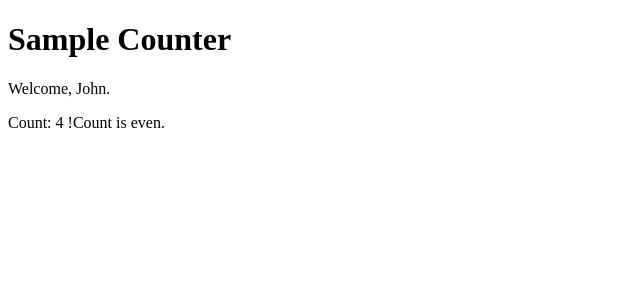
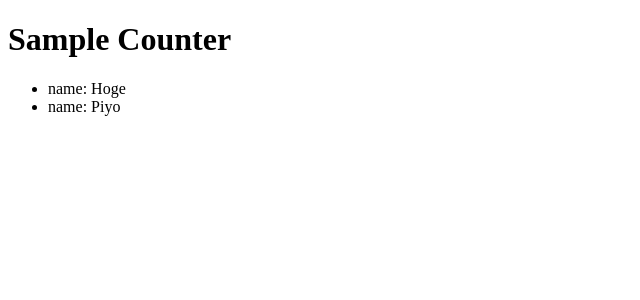
Before and after one commit to segawaakira/vuex-practice, a Vue app in the folder vuex-practice/: page / in a window 1280 px wide. Shown: the top 300 px of the page, without its empty margins (0-640 px from the left). Built offline with nearby package versions, Linux system fonts and the light colour scheme.

Commit message:
getterを設定

```diff
--- a/vuex-practice/src/components/Counter.vue
+++ b/vuex-practice/src/components/Counter.vue
@@ -1,19 +1,18 @@
 <template>
   <div>
-    <p>Welcome, {{ loggedInUser.name }}.</p>
-    <p>Count: {{ count }} !Count is {{ parity }}.</p>
+    <ul>
+      <li v-for="(product, i) in depletedProducts" :key="i">
+          name: {{ product.name }}
+      </li>
+    </ul>
   </div>
 </template>
 
 <script>
-import { mapState } from 'vuex'
 export default {
   computed: {
-    ...mapState([
-      'count', 'loggedInUser'
-    ]),
-    parity () {
-      return this.count % 2 === 0 ? 'even' : 'odd'
+    depletedProducts () {
+      return this.$store.getters.depletedProducts
     }
   }
 }
--- a/vuex-practice/src/store.js
+++ b/vuex-practice/src/store.js
@@ -5,7 +5,11 @@ Vue.use(Vuex)
 
 export default new Vuex.Store({
   state: {
-    products: [],
+    products: [
+      { id: 1, name: 'Hoge', stock: 0 },
+      { id: 2, name: 'Fuga', stock: 3 },
+      { id: 3, name: 'Piyo', stock: 0 }
+    ],
     count: 4,
     loggedInUser: {
       name: 'John',
@@ -17,5 +21,10 @@ export default new Vuex.Store({
   },
   actions: {
     // put asynchronous functions that can call one or more mutation functions
+  },
+  getters: {
+    depletedProducts: state => {
+      return state.products.filter(product => product.stock <= 0)
+    }
   }
 })
```
